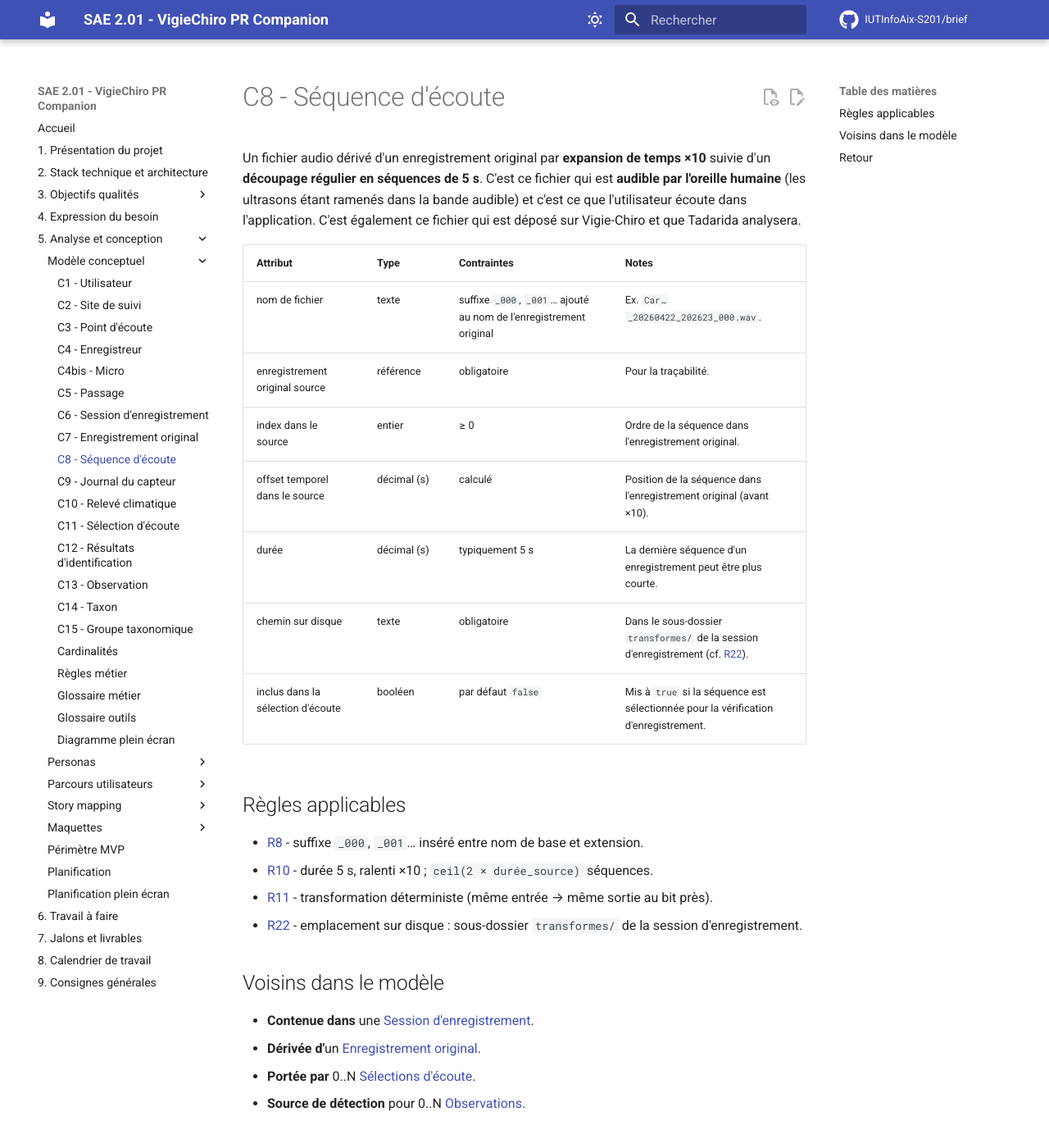
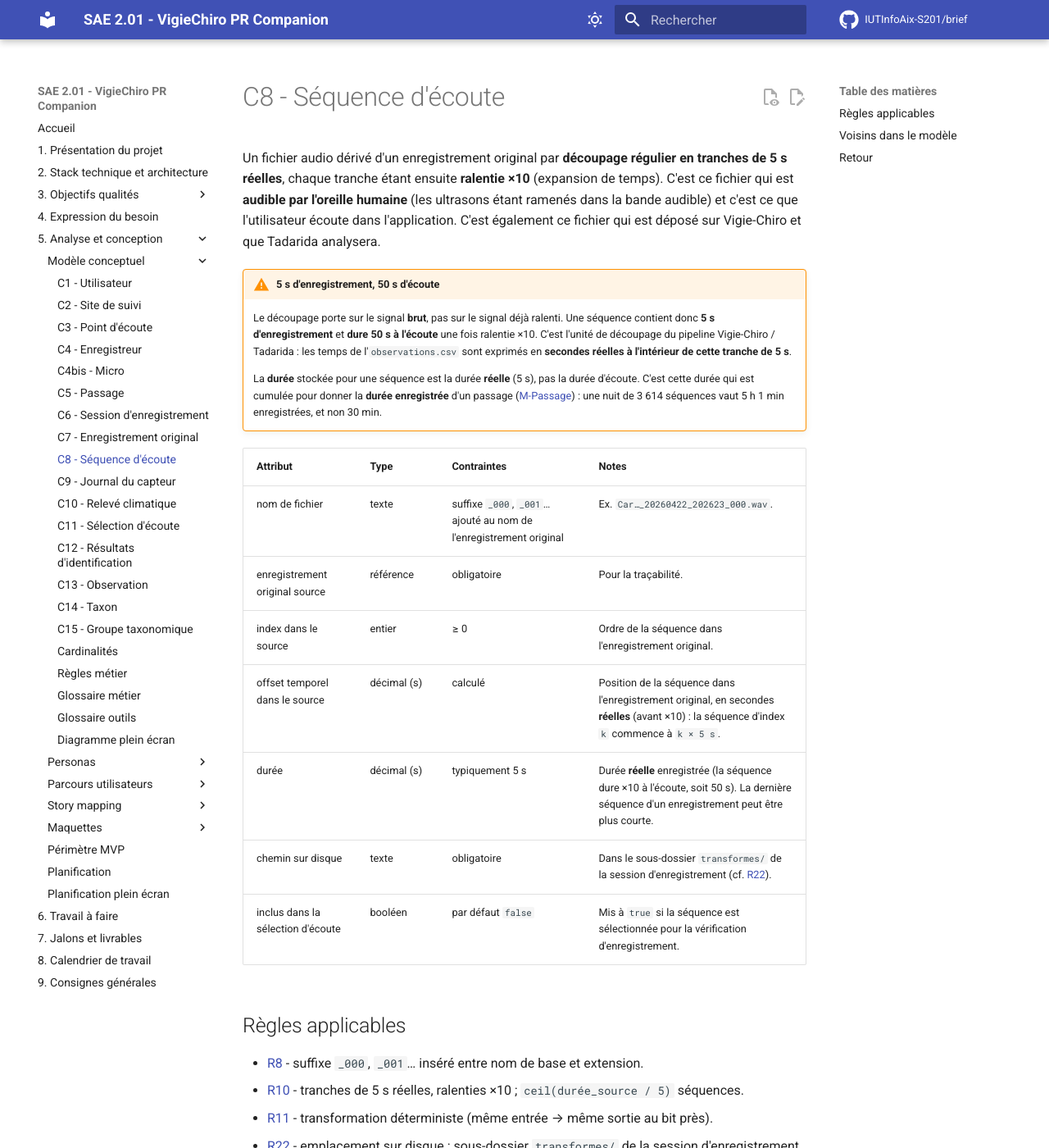
Before and after one commit to IUTInfoAix-S201/brief, an MkDocs documentation site: the page built from docs/Analyse et conception/Modèle conceptuel/C8 - Séquence d'écoute.md, in a window 1280 px wide and 1400 px high. Shown: the whole window at 82% size. Built offline with MkDocs 1.6.1 and Material for MkDocs 9.7.7, drawn with Linux system fonts in a browser that asks for light colours; comment, search, counter and statistics services are not loaded.

Commit message:
docs(modèle) : R10 découpe 5 s réelles, et non 5 s d'écoute
R10 et C8 décrivaient une **expansion ×10 suivie d'un découpage en séquences de
5 s**, ce qui laisse entendre qu'une séquence vaut 5 s à l'écoute, donc 0,5 s
enregistrée. Le pipeline fait l'inverse : il découpe des tranches de 5 s
**réelles** du signal brut, et chaque tranche, ralentie ×10, dure 50 s à
l'écoute.

R10 en tirait une formule fausse d'un facteur 10 :

    ceil(D × 10 / 5) = ceil(2 × D)   séquences        (faux)
    ceil(D / 5)                      séquences        (réel)

Le jeu de données fourni tranche : 1 572 enregistrements bruts donnent 2 109
séquences (« Expression du besoin »), soit le ratio de `ceil(D / 5)` pour des
bruts d'environ 5 s. L'ancienne formule en prédirait plus de quinze mille. Le
brief se contredisait donc lui-même.

C8 gagne un encadré « 5 s d'enregistrement, 50 s d'écoute » : c'est l'unité de
découpage du pipeline Vigie-Chiro / Tadarida (les temps de l'observations.csv
sont des secondes réelles dans la tranche de 5 s), et c'est ce qui fonde la
durée enregistrée d'un passage. Les attributs « durée » et « offset » précisent
qu'ils sont en secondes réelles.

C'est cette imprécision qui avait produit le cadrage erroné de la
synchronisation du vocabulaire (companion #1092), qui demandait de ramener la
durée enregistrée d'une nuit de 3 614 séquences à ~30 min au lieu de 5 h 1 min.

```diff
--- a/docs/Analyse et conception/Modèle conceptuel/C8 - Séquence d'écoute.md
+++ b/docs/Analyse et conception/Modèle conceptuel/C8 - Séquence d'écoute.md
@@ -1,21 +1,27 @@
 # C8 - Séquence d'écoute
 
-Un fichier audio dérivé d'un enregistrement original par **expansion de temps ×10** suivie d'un **découpage régulier en séquences de 5 s**. C'est ce fichier qui est **audible par l'oreille humaine** (les ultrasons étant ramenés dans la bande audible) et c'est ce que l'utilisateur écoute dans l'application. C'est également ce fichier qui est déposé sur Vigie-Chiro et que Tadarida analysera.
+Un fichier audio dérivé d'un enregistrement original par **découpage régulier en tranches de 5 s réelles**, chaque tranche étant ensuite **ralentie ×10** (expansion de temps). C'est ce fichier qui est **audible par l'oreille humaine** (les ultrasons étant ramenés dans la bande audible) et c'est ce que l'utilisateur écoute dans l'application. C'est également ce fichier qui est déposé sur Vigie-Chiro et que Tadarida analysera.
+
+!!! warning "5 s d'enregistrement, 50 s d'écoute"
+
+    Le découpage porte sur le signal **brut**, pas sur le signal déjà ralenti. Une séquence contient donc **5 s d'enregistrement** et **dure 50 s à l'écoute** une fois ralentie ×10. C'est l'unité de découpage du pipeline Vigie-Chiro / Tadarida : les temps de l'`observations.csv` sont exprimés en **secondes réelles à l'intérieur de cette tranche de 5 s**.
+
+    La **durée** stockée pour une séquence est la durée **réelle** (5 s), pas la durée d'écoute. C'est cette durée qui est cumulée pour donner la **durée enregistrée** d'un passage ([M-Passage](../Maquettes/M-Passage.md)) : une nuit de 3 614 séquences vaut 5 h 1 min enregistrées, et non 30 min.
 
 | Attribut | Type | Contraintes | Notes |
 |---|---|---|---|
 | nom de fichier | texte | suffixe `_000`, `_001`… ajouté au nom de l'enregistrement original | Ex. `Car…_20260422_202623_000.wav`. |
 | enregistrement original source | référence | obligatoire | Pour la traçabilité. |
 | index dans le source | entier | ≥ 0 | Ordre de la séquence dans l'enregistrement original. |
-| offset temporel dans le source | décimal (s) | calculé | Position de la séquence dans l'enregistrement original (avant ×10). |
-| durée | décimal (s) | typiquement 5 s | La dernière séquence d'un enregistrement peut être plus courte. |
+| offset temporel dans le source | décimal (s) | calculé | Position de la séquence dans l'enregistrement original, en secondes **réelles** (avant ×10) : la séquence d'index `k` commence à `k × 5 s`. |
+| durée | décimal (s) | typiquement 5 s | Durée **réelle** enregistrée (la séquence dure ×10 à l'écoute, soit 50 s). La dernière séquence d'un enregistrement peut être plus courte. |
 | chemin sur disque | texte | obligatoire | Dans le sous-dossier `transformes/` de la session d'enregistrement (cf. [R22](Règles%20métier.md#r22)). |
 | inclus dans la sélection d'écoute | booléen | par défaut `false` | Mis à `true` si la séquence est sélectionnée pour la vérification d'enregistrement. |
 
 ## Règles applicables
 
 - [R8](Règles%20métier.md#r8) - suffixe `_000`, `_001`… inséré entre nom de base et extension.
-- [R10](Règles%20métier.md#r10) - durée 5 s, ralenti ×10 ; `ceil(2 × durée_source)` séquences.
+- [R10](Règles%20métier.md#r10) - tranches de 5 s réelles, ralenties ×10 ; `ceil(durée_source / 5)` séquences.
 - [R11](Règles%20métier.md#r11) - transformation déterministe (même entrée → même sortie au bit près).
 - [R22](Règles%20métier.md#r22) - emplacement sur disque : sous-dossier `transformes/` de la session d'enregistrement.
 
```
Also changed, not shown: docs/Analyse et conception/Modèle conceptuel/Règles métier.md (+1 -1 lines).
